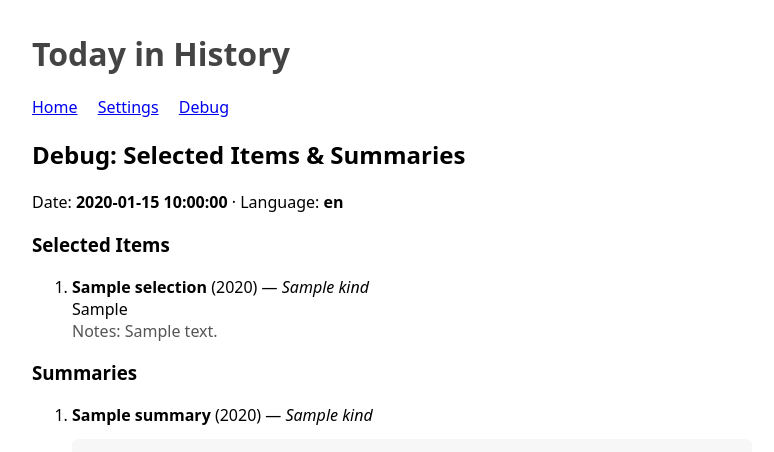
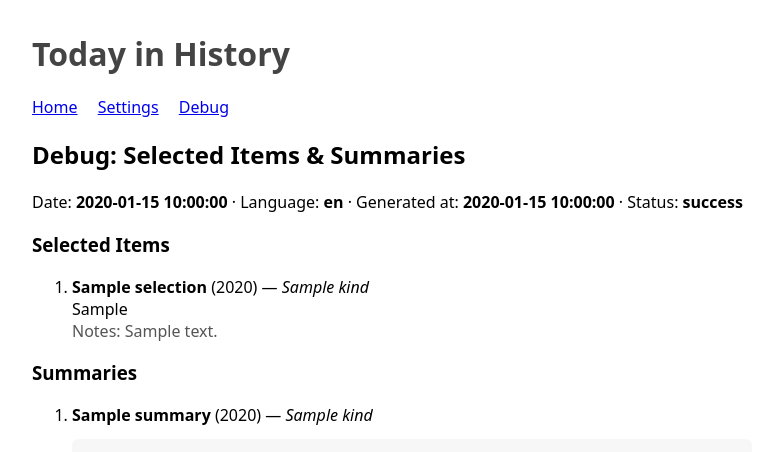
Before and after one commit to mikaylathompson/yoto-today-in-history, a FastAPI app: template templates/debug.html in a window 1280 px wide. Shown: the top 452 px of the page, without its empty margins (248-1022 px from the left). Run offline with FastAPI, Linux system fonts and the light colour scheme; the template is opened without the code that fills it: most values are stand-ins (such as "Sample title", 1, 10 or a date in 2020); parts of the project's set-up code (start-up, migrations or seed data) failed here and were passed over.

Commit message:
More robust rebuild process
Signed-off-by: Mikayla Thompson <mrt@mikayla.codes>

```diff
--- a/src/app/main.py
+++ b/src/app/main.py
@@ -217,9 +217,18 @@ async def rebuild_get(
     session: AsyncSession = Depends(get_session),
     user: User = Depends(get_current_user),
 ):
-    date = date or dt.datetime.now(dt.timezone.utc).date()
-    result = await build_for_user(session, user, date)
-    return result
+    """
+    User-facing rebuild action. On success, redirect to /debug for the built date.
+    On failure, redirect to /debug with an error banner. Avoids exposing raw 500s.
+    """
+    target_date = date or dt.datetime.now(dt.timezone.utc).date()
+    try:
+        await build_for_user(session, user, target_date)
+        return RedirectResponse(url=f"/debug?date={target_date.isoformat()}&built=1", status_code=303)
+    except Exception as e:  # noqa: BLE001
+        logger.exception("Rebuild failed for user=%s date=%s: %s", user.id, target_date, e)
+        # Pass a compact error code; details are in server logs
+        return RedirectResponse(url=f"/debug?date={target_date.isoformat()}&error=build_failed", status_code=303)
 
 
 @app.post("/rebuild")
@@ -361,6 +370,10 @@ async def debug_page(
                 "summaries": None,
                 "date": date,
                 "language": user.preferred_language,
+                "generated_at": None,
+                "status": None,
+                "error": request.query_params.get("error"),
+                "built": request.query_params.get("built") == "1",
             },
         )
 
@@ -368,6 +381,15 @@ async def debug_page(
     summaries_obj = dc.summaries_json or {}
     selection = selection_obj.get("selected") if isinstance(selection_obj, dict) else selection_obj
     summaries = summaries_obj.get("summaries") if isinstance(summaries_obj, dict) else summaries_obj
+
+    # Find latest build run for this user/date for generated_at/status
+    qbr = await session.execute(
+        select(BuildRun)
+        .where(BuildRun.user_id == user.id, BuildRun.date == dc.date)
+        .order_by(desc(BuildRun.created_at))
+        .limit(1)
+    )
+    br = qbr.scalars().first()
 
     return templates.TemplateResponse(
         "debug.html",
@@ -378,5 +400,9 @@ async def debug_page(
             "summaries": summaries or [],
             "date": dc.date.isoformat(),
             "language": dc.language,
+            "generated_at": br.created_at.isoformat() if br else None,
+            "status": br.status if br else None,
+            "error": request.query_params.get("error"),
+            "built": request.query_params.get("built") == "1",
         },
     )
--- a/templates/debug.html
+++ b/templates/debug.html
@@ -1,10 +1,19 @@
 {% extends 'base.html' %}
 {% block content %}
   <h2>Debug: Selected Items & Summaries</h2>
-  {% if message %}
+  {% if error %}
+    <p style="background:#fff1f0;border:1px solid #ffa39e;padding:.75rem;border-radius:.4rem;">Build failed. See server logs for details.</p>
+  {% elif built %}
+    <p style="background:#e6ffed;border:1px solid #b7eb8f;padding:.75rem;border-radius:.4rem;">Build completed.</p>
+  {% elif message %}
     <p style="background:#fffbe6;border:1px solid #ffe58f;padding:.75rem;border-radius:.4rem;">{{ message }}</p>
   {% endif %}
-  <p>Date: <strong>{{ date or '—' }}</strong> · Language: <strong>{{ language }}</strong></p>
+  <p>
+    Date: <strong>{{ date or '—' }}</strong>
+    · Language: <strong>{{ language }}</strong>
+    {% if generated_at %}· Generated at: <strong>{{ generated_at }}</strong>{% endif %}
+    {% if status %}· Status: <strong>{{ status }}</strong>{% endif %}
+  </p>
 
   <h3>Selected Items</h3>
   {% if selection and selection|length %}
```
Also changed, not shown: src/app/clients/yoto.py (+4 -12 lines).
